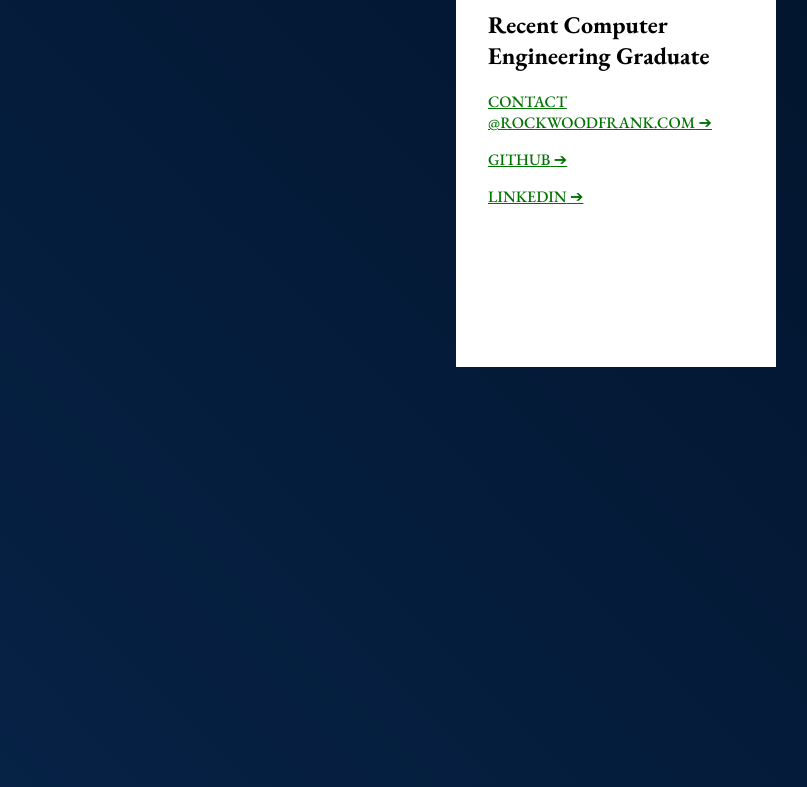
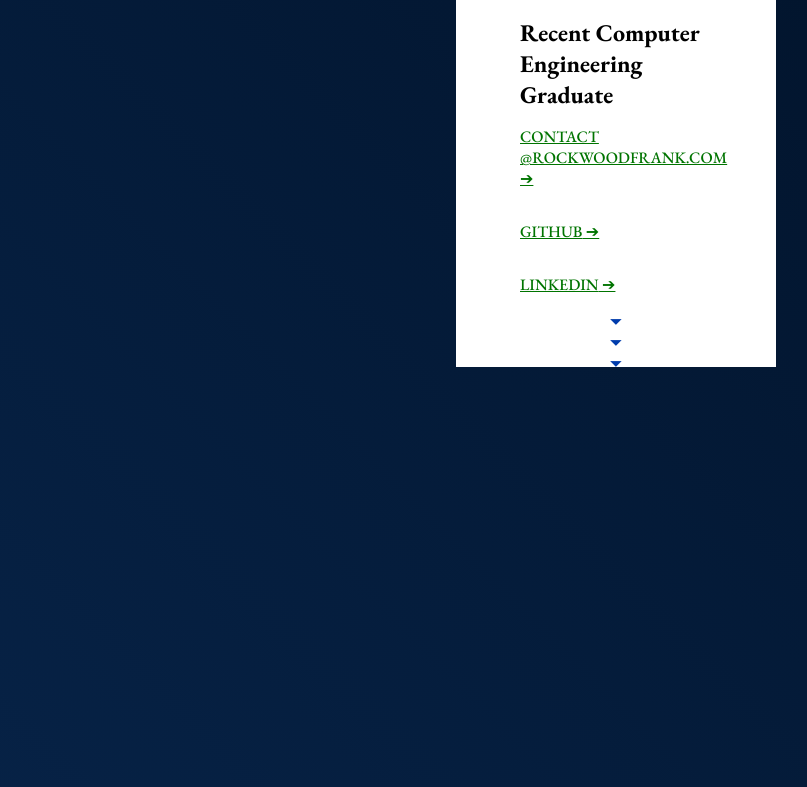
Before and after one commit to rockwoodfrank/portfolio, a Gatsby site: page / in a window 1280 px wide. Shown: the part 313-1100 px from the top of the page, without its empty margins (24-831 px from the left). Built offline with nearby package versions, Linux system fonts and the light colour scheme; Gatsby itself is replaced by a stand-in of ours.

Commit message:
Refactor names and add smooth scroll element

```diff
--- a/package.json
+++ b/package.json
@@ -23,7 +23,8 @@
     "gatsby-plugin-sitemap": "^6.16.0",
     "gatsby-source-filesystem": "^5.16.0",
     "react": "^18.2.0",
-    "react-dom": "^18.2.0"
+    "react-dom": "^18.2.0",
+    "react-scroll": "^1.9.3"
   },
   "devDependencies": {
     "gh-pages": "^6.3.0"
--- a/src/components/card.jsx
+++ b/src/components/Card.jsx
@@ -2,11 +2,13 @@ import React from "react";
 import { useState, useEffect } from "react";
 import "../styles/card.css"
 import "../styles/fonts.css"
-import LanderLink from "./lander-link";
-import Position from "./position";
+import LanderLink from "./LanderLink";
+import Position from "./Position";
+import { animateScroll } from "react-scroll"
 
 import caltranslogo from '../images/caltrans.png'
 import calpolylogo from '../images/calpoly.png'
+import ScrollDirector from "./ScrollDirector";
 
 export default function Card()
 {
@@ -25,18 +27,23 @@ export default function Card()
         return () => window.removeEventListener("scroll", handleScroll);
     }, []);
 
+
+
     return (
         <div id="card-container">
             <section id="card" >
-                <div id="card-front" style={{"display": scrollY < 500 ? "block" : "none", opacity: (100 - (scrollY * 0.7) + "%")}} data-aos="fade-up">
-                    <h1 className="eb-garamond-bold">ROCKWOOD FRANK</h1>
-                    <h2 className="eb-garamond-bold">Recent Computer Engineering Graduate</h2>
-                    <LanderLink text={"CONTACT\n@ROCKWOODFRANK.COM"} link={"mailto:contact@rockwoodfrank.com"}/>
-                    <LanderLink text={"GITHUB"} link={"https://github.com/rockwoodfrank"}/>
-                    <LanderLink text={"LINKEDIN"} link={"https://www.linkedin.com/in/rockwood-frank-194054193/"}/>
+                <div id="card-front" style={{"display": scrollY < 500 ? "" : "none", opacity: (100 - (scrollY * 0.7) + "%")}}>
+                    <h1 className="eb-garamond-bold" data-aos="fade-up">ROCKWOOD FRANK</h1>
+                    <h2 className="eb-garamond-bold" data-aos="fade-up" data-aos-delay="200">Recent Computer Engineering Graduate</h2>
+                    <LanderLink text={"CONTACT\n@ROCKWOODFRANK.COM"} link={"mailto:contact@rockwoodfrank.com"} fade_delay={400}/>
+                    <LanderLink text={"GITHUB"} link={"https://github.com/rockwoodfrank"} fade_delay={600}/>
+                    <LanderLink text={"LINKEDIN"} link={"https://www.linkedin.com/in/rockwood-frank-194054193/"} fade_delay={800}/>
+                    <ScrollDirector scrollFunction={(e) => animateScroll.scrollTo(700)}/>
                 </div>
                 <div id="card-back" style={{"display": scrollY >= 500 ? "block" : "none", opacity: ((scrollY-500) * 1.3) + "%"}} data-aos="fade-up">
+                    <h2>Education</h2>
                     <Position image={calpolylogo} title={"Cal Poly SLO"} texts={["Class of 2026", "Computer Engineering, B.S."]}/>
+                    <h2>Current Position</h2>
                     <Position image={caltranslogo} title={"Caltrans District 5"} texts={["Intelligent Transportation Services", "Software Engineering Intern"]}/>
                     <div>
                         <h2>Focus</h2>
--- a/src/components/intro.jsx
+++ b/src/components/Intro.jsx
@@ -1,7 +1,7 @@
 import React from "react";
 import "../styles/intro.css"
 import '../styles/fonts.css'
-import PostPreview from "./post-preview";
+import PostPreview from "./PostPreview";
 
 export default function Intro()
 {
--- /dev/null
+++ b/src/components/LanderLink.jsx
@@ -0,0 +1,8 @@
+import React from "react";
+
+export default function LanderLink({text, link, fade_delay})
+{
+    return (
+        <p data-aos="fade-up" data-aos-delay={fade_delay}><a href={link} style={{color: "#007400"}}>{text} ➔</a></p>
+    )
+}
--- /dev/null
+++ b/src/components/ScrollDirector.jsx
@@ -0,0 +1,13 @@
+import React from "react"
+import "../styles/ScrollDirector.css"
+
+export default function ScrollDirector({scrollFunction})
+{
+    return (
+        <div className="toscroll" onClick={scrollFunction}>
+            <p>⏷</p>
+            <p>⏷</p>
+            <p>⏷</p>
+        </div>
+    )
+}
--- a/src/components/lander-link.jsx
+++ /dev/null
@@ -1,8 +0,0 @@
-import React from "react";
-
-export default function LanderLink({text, link})
-{
-    return (
-        <p><a href={link} style={{color: "#007400"}}>{text} ➔</a></p>
-    )
-}
--- a/src/pages/index.js
+++ b/src/pages/index.js
@@ -1,8 +1,8 @@
 import * as React from "react"
 import "../styles/global.css";
-import BackgroundCard from "../components/background-card";
-import Card from "../components/card";
-import Intro from "../components/intro";
+import BackgroundCard from "../components/BackgroundCard";
+import Card from "../components/Card";
+import Intro from "../components/Intro";
 import { useEffect } from "react";
 
 const pageStyles = {
--- /dev/null
+++ b/src/styles/ScrollDirector.css
@@ -0,0 +1,10 @@
+.toscroll {
+    display: flex;
+    flex-direction: column;
+    align-items: center;
+}
+
+.toscroll p {
+    margin: 0;
+    color: #003cac;
+}
--- a/src/styles/card.css
+++ b/src/styles/card.css
@@ -9,12 +9,17 @@
 
 #card {
     width: 40vh;
+    height: 70vh;
     margin-top: 15vh;
     z-index: 0;
 }
 
 #card-front {
-    padding: 2em;
+    padding: 5vh 5vw;
+    height: 60vh;
+    display: flex;
+    flex-direction: column;
+    justify-content: space-between;
 }
 
 #card-front h1 {
@@ -23,8 +28,13 @@
 
 #card-front h2 {
     font-size: 1.5em;
+    margin: 0;
 }
 
 #card-back {
     padding: 1em;
 }
+
+#card-back h2 {
+    margin: 0;
+}
--- a/src/styles/position.css
+++ b/src/styles/position.css
@@ -1,6 +1,6 @@
 
 img {
-    width: 10vw;
+    width: 30%;
     height: 100%;
 }
 
```
Also changed, not shown: src/components/BackgroundCard.jsx (renamed from src/components/background-card.jsx), src/components/Position.jsx (renamed from src/components/position.jsx), src/components/PostPreview.jsx (renamed from src/components/post-preview.jsx), 1 other file.
